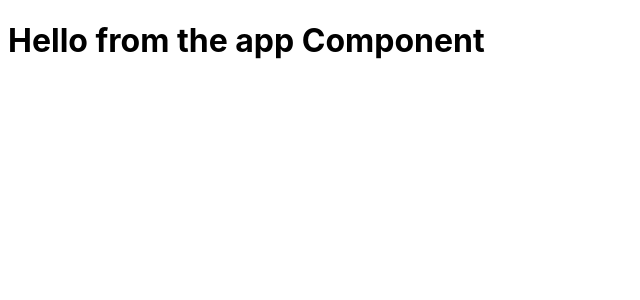
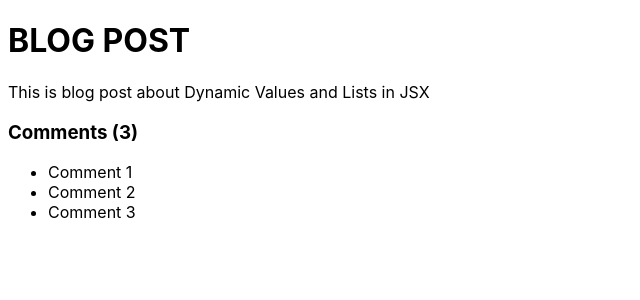
Before and after one commit to dpopkov/fe-projects, a React (Vite) app in the folder react-f-t-b/feedback-app/: page / in a window 1280 px wide. Shown: the top 300 px of the page, without its empty margins (0-640 px from the left). Built offline with nearby package versions, Linux system fonts and the light colour scheme.

Commit message:
react-f-t-b: feedback-app: dynamic values and lists in JSX

```diff
--- a/react-f-t-b/feedback-app/src/App.jsx
+++ b/react-f-t-b/feedback-app/src/App.jsx
@@ -1,10 +1,28 @@
 // import './App.css'
 
 function App() {
+  const title = 'Blog Post';
+  const body = 'This is blog post about Dynamic Values and Lists in JSX';
+  const comments = [
+    { id: 1, text: 'Comment 1' },
+    { id: 2, text: 'Comment 2' },
+    { id: 3, text: 'Comment 3' },
+  ];
+
   return (
-    <>
-      <h1>Hello from the app Component</h1>
-    </>
+    <div className="container">
+      <h1>{title.toUpperCase()}</h1>
+      <p>{body}</p>
+      <div className="comments">
+        <h3>Comments ({comments.length})</h3>
+        <ul>
+          {comments.map((comment, index) => (
+            // Each child in a list should have a unique "key" prop:
+            <li key={index}>{comment.text}</li>
+          ))}
+        </ul>
+      </div>
+    </div>
   );
 }
 
```
